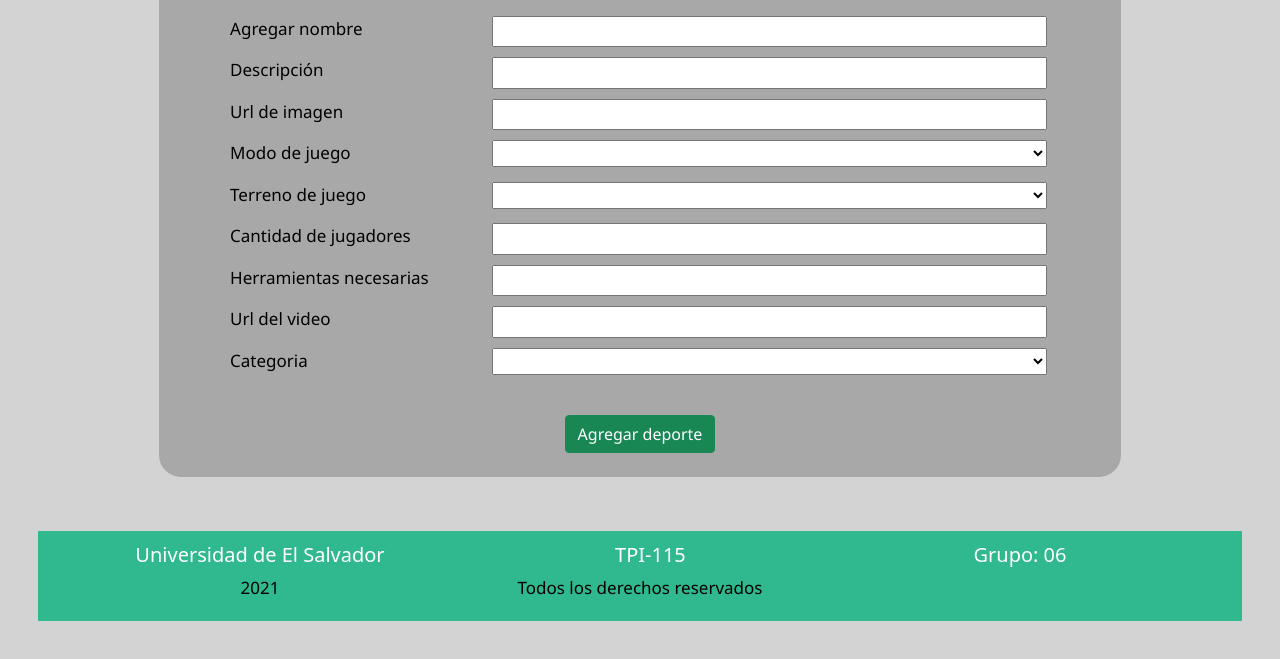
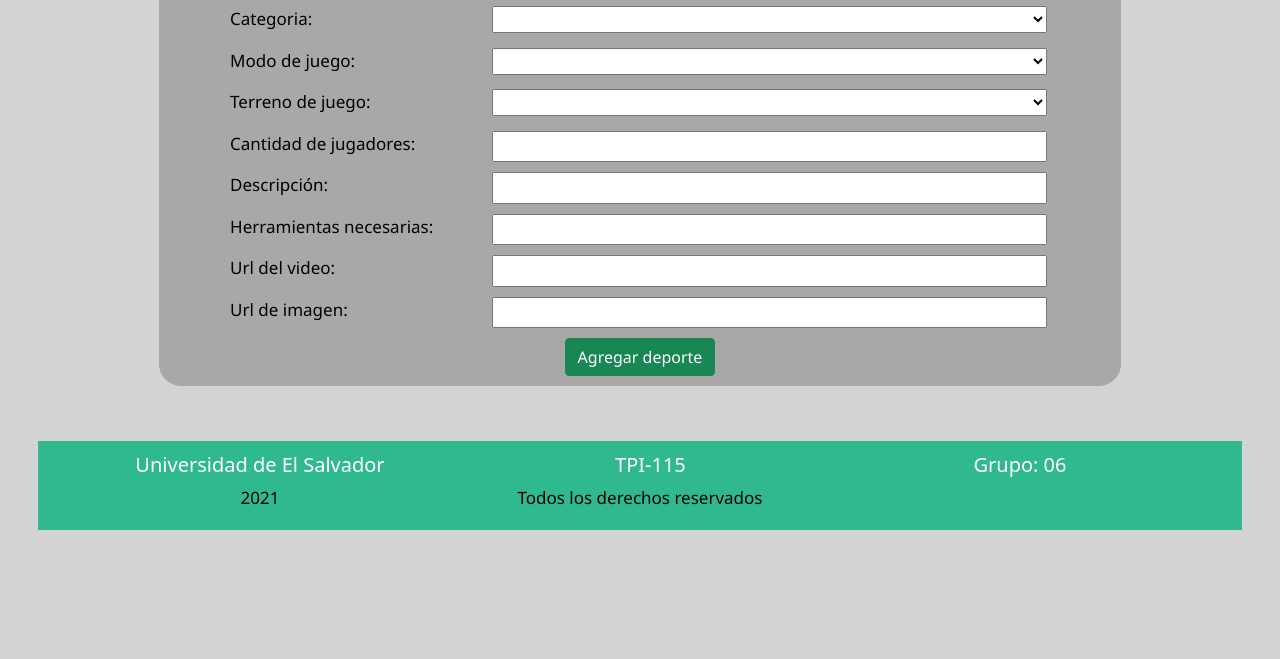
Before and after one commit to Rosalioalfre2/TPI115-PARCIAL02, a website: page GRUPO06PARCIAL2TPI/appGrupo06/index.html in a window 1280 px wide. Shown: the part 204-863 px from the top of the page. After the commit the page ends 800 px from the top, so only its background shows below. Drawn offline with nearby package versions, Linux system fonts and the light colour scheme; no server answers.

Commit message:
Mejoras menores

```diff
--- a/GRUPO06PARCIAL2TPI/appGrupo06/estilo.css
+++ b/GRUPO06PARCIAL2TPI/appGrupo06/estilo.css
@@ -10,6 +10,7 @@ body{
   padding: 15px;
   min-width: 5.6cm;
   min-height: 3.15cm;
+  border-radius: 30px;
 }
 
 table {
@@ -19,15 +20,7 @@ table {
   border-collapse: collapse;
   text-align: justify;
   color: #000 !important;
-  font-size: 16px !important;
-}
-
-th#price {
-  cursor: pointer;
-}
-
-th#price:hover{
-    color: #191A19;
+  font-size: 17px !important;
 }
 
 li {
@@ -35,7 +28,7 @@ li {
   padding-bottom: 6px;
 
 }
-/*Nuevo*/
+
 ol {
     color: #0c1f24;
     padding-bottom: 6px;
@@ -98,12 +91,9 @@ input#c4:not(checked) ~ table tbody tr.c4 {
   display: none;
 }
 
-
-/*Estos que he agredado de manera adicional*/
 h1{
     text-align: center;
     font-family: 'Segoe UI', Tahoma, Geneva, Verdana, sans-serif;
-    /*font-family: Century Gothic, CenturyGothic, AppleGothic, sans-serif;*/
     color: #000;
     text-align: center;
     font-weight: bold;
@@ -140,12 +130,14 @@ body{
   display: flex;
   justify-content: center;
   align-items: center;
+  padding-bottom: 10px;
 }
 
 #botonModificar{
   display: flex;
   justify-content: center;
   align-items: center;
+  border: 10px;
 }
 
 .Separador{
@@ -166,7 +158,7 @@ table#ordenamiento{
 .ventanaModificar{
   background:rgb(168, 168, 168);
   width: 60%;
-  height: 70%;
+  height: 75%;
   padding: 33px;
   min-height: 250px;
   border-radius: 22px;
@@ -202,6 +194,7 @@ table#ordenamiento{
 
 .entradas{
   width: 90%;
+  font-size: 17px;
 }
 
 footer{
--- a/GRUPO06PARCIAL2TPI/appGrupo06/index.html
+++ b/GRUPO06PARCIAL2TPI/appGrupo06/index.html
@@ -29,34 +29,34 @@
 <body>
 	<div class="ventanaModificar" id="ventanaModificar">
 		<div id="cerrar"><a onclick="cerrarVentanaModificacion()"><img src="imagenes/cerrar.png"></a></div>
-		<h2>Modificar deporte</h2><br>
+		<h2>Modificar deporte</h2>
 		<div class="row">
 			<div class="col-md-4">
-				<p>Nombre</p>
+				<p>Nombre:</p>
 			</div>
 			<div class="col-md-8">
 				<input type="text" id="ModificarNombre" class="entradas">
 			</div>
 		</div>
+
 		<div class="row">
 			<div class="col-md-4">
-				<p>Descripción</p>
+				<p>Categoria:</p>
 			</div>
 			<div class="col-md-8">
-				<input type="text" id="ModificarDescripcion" class="entradas">
+				<select id="ModificarCategoria" class="entradas">
+					<option selected></option>
+					<option value="Deportes de motor">Deportes de motor</option>
+					<option value="Deportes de pelota">Deportes de pelota</option>
+					<option value="Deportes de tiro">Deportes de tiro</option>
+					<option value="Deportes extremos">Deportes extremos</option>
+					<i></i>
+				</select>
 			</div>
 		</div>
 		<div class="row">
 			<div class="col-md-4">
-				<p>Url de imagen</p>
-			</div>
-			<div class="col-md-8">
-				<input type="url" id="ModificarImagenUrl" class="entradas">
-			</div>
-		</div>
-		<div class="row">
-			<div class="col-md-4">
-				<p>Modo de juego</p>
+				<p>Modo de juego:</p>
 			</div>
 			<div class="col-md-8">
 				<select id="ModificarModoJuego" class="entradas">
@@ -69,7 +69,7 @@
 		</div>
 		<div class="row">
 			<div class="col-md-4">
-				<p>Terreno de juego</p>
+				<p>Terreno de juego:</p>
 			</div>
 			<div class="col-md-8">
 				<select id="ModificarTerrenoJuego" class="entradas">
@@ -83,7 +83,7 @@
 		</div>
 		<div class="row">
 			<div class="col-md-4">
-				<p>Cantidad de jugadores</p>
+				<p>Cantidad de jugadores:</p>
 			</div>
 			<div class="col-md-8">
 				<input type="number" id="ModificarCantidadJugadores" class="entradas">
@@ -91,7 +91,15 @@
 		</div>
 		<div class="row">
 			<div class="col-md-4">
-				<p>Herramientas necesarias</p>
+				<p>Descripción</p>
+			</div>
+			<div class="col-md-8">
+				<input type="text" id="ModificarDescripcion" class="entradas">
+			</div>
+		</div>
+		<div class="row">
+			<div class="col-md-4">
+				<p>Herramientas necesarias:</p>
 			</div>
 			<div class="col-md-8">
 				<input type="text" id="ModificarHerramientasNecesarias" class="entradas">
@@ -99,7 +107,7 @@
 		</div>
 		<div class="row">
 			<div class="col-md-4">
-				<p>Url del video</p>
+				<p>Url del video:</p>
 			</div>
 			<div class="col-md-8">
 				<input type="url" id="ModificarVideoUrl" class="entradas">
@@ -107,21 +115,14 @@
 		</div>
 		<div class="row">
 			<div class="col-md-4">
-				<p>Categoria</p>
+				<p>Url de imagen:</p>
 			</div>
 			<div class="col-md-8">
-				<select id="ModificarCategoria" class="entradas">
-					<option selected></option>
-					<option value="Deportes de motor">Deportes de motor</option>
-					<option value="Deportes de pelota">Deportes de pelota</option>
-					<option value="Deportes de tiro">Deportes de tiro</option>
-					<option value="Deportes extremos">Deportes extremos</option>
-					<i></i>
-				</select>
+				<input type="url" id="ModificarImagenUrl" class="entradas">
 			</div>
 		</div>
 		<div id="botonModificar">
-			<button id="modificarDeportes" type="button" class="btn btn-success" >Modificar deporte</button>
+			<button id="modificarDeportes" type="button" class="btn btn-success" style="font-size: 20px;">Modificar deporte</button>
 		</div>
 	</div>
 	<div id="encabezadoPagina">
@@ -130,37 +131,35 @@
 	<br>
 		<div id="formagregar">
 		<form class="formagregar">
-			<br>
 			<h2>Agregar Deporte</h2>
-			<br>
 			<div class="container">
 				<div class="row">
 					<div class="col-md-4">
-						<p>Agregar nombre</p>
+						<p>Nombre:</p>
 					</div>
 					<div class="col-md-8">
 						<input type="text" id="AddNombre" class="entradas">
 					</div>
 				</div>
+
 				<div class="row">
 					<div class="col-md-4">
-						<p>Descripción</p>
+						<p>Categoria:</p>
 					</div>
 					<div class="col-md-8">
-						<input type="text" id="AddDescripcion" class="entradas">
+						<select id="AddCategoria" class="entradas">
+							<option selected></option>
+							<option value="Deportes de motor">Deportes de motor</option>
+							<option value="Deportes de pelota">Deportes de pelota</option>
+							<option value="Deportes de tiro">Deportes de tiro</option>
+							<option value="Deportes extremos">Deportes extremos</option>
+							<i></i>
+						</select>
 					</div>
 				</div>
 				<div class="row">
 					<div class="col-md-4">
-						<p>Url de imagen</p>
-					</div>
-					<div class="col-md-8">
-						<input type="url" id="AddImagenUrl" class="entradas">
-					</div>
-				</div>
-				<div class="row">
-					<div class="col-md-4">
-						<p>Modo de juego</p>
+						<p>Modo de juego:</p>
 					</div>
 					<div class="col-md-8">
 						<select id="AddModoJuego" class="entradas">
@@ -173,7 +172,7 @@
 				</div>
 				<div class="row">
 					<div class="col-md-4">
-						<p>Terreno de juego</p>
+						<p>Terreno de juego:</p>
 					</div>
 					<div class="col-md-8">
 						<select id="AddTerrenoJuego" class="entradas">
@@ -187,7 +186,7 @@
 				</div>
 				<div class="row">
 					<div class="col-md-4">
-						<p>Cantidad de jugadores</p>
+						<p>Cantidad de jugadores:</p>
 					</div>
 					<div class="col-md-8">
 						<input type="number" id="AddCantidadJugadores" class="entradas">
@@ -195,7 +194,15 @@
 				</div>
 				<div class="row">
 					<div class="col-md-4">
-						<p>Herramientas necesarias</p>
+						<p>Descripción:</p>
+					</div>
+					<div class="col-md-8">
+						<input type="text" id="AddDescripcion" class="entradas">
+					</div>
+				</div>
+				<div class="row">
+					<div class="col-md-4">
+						<p>Herramientas necesarias:</p>
 					</div>
 					<div class="col-md-8">
 						<input type="text" id="AddHerramientasNecesarias" class="entradas">
@@ -203,35 +210,27 @@
 				</div>
 				<div class="row">
 					<div class="col-md-4">
-						<p>Url del video</p>
+						<p>Url del video:</p>
 					</div>
 					<div class="col-md-8">
 						<input type="url" id="AddVideoUrl" class="entradas">
 					</div>
 				</div>
+
 				<div class="row">
 					<div class="col-md-4">
-						<p>Categoria</p>
+						<p>Url de imagen:</p>
 					</div>
 					<div class="col-md-8">
-						<select id="AddCategoria" class="entradas">
-							<option selected></option>
-							<option value="Deportes de motor">Deportes de motor</option>
-							<option value="Deportes de pelota">Deportes de pelota</option>
-							<option value="Deportes de tiro">Deportes de tiro</option>
-							<option value="Deportes extremos">Deportes extremos</option>
-							<i></i>
-						</select>
+						<input type="url" id="AddImagenUrl" class="entradas">
 					</div>
 				</div>
 			</div>
-			<br>
 			<div id="botonAgregar">
 				<button type="button" class="btn btn-success" onclick="agregarDeportes()">Agregar deporte</button>
 			</div>
 
 		 </form>
-		 <br>
 		</div>
 
 	<br>
```
